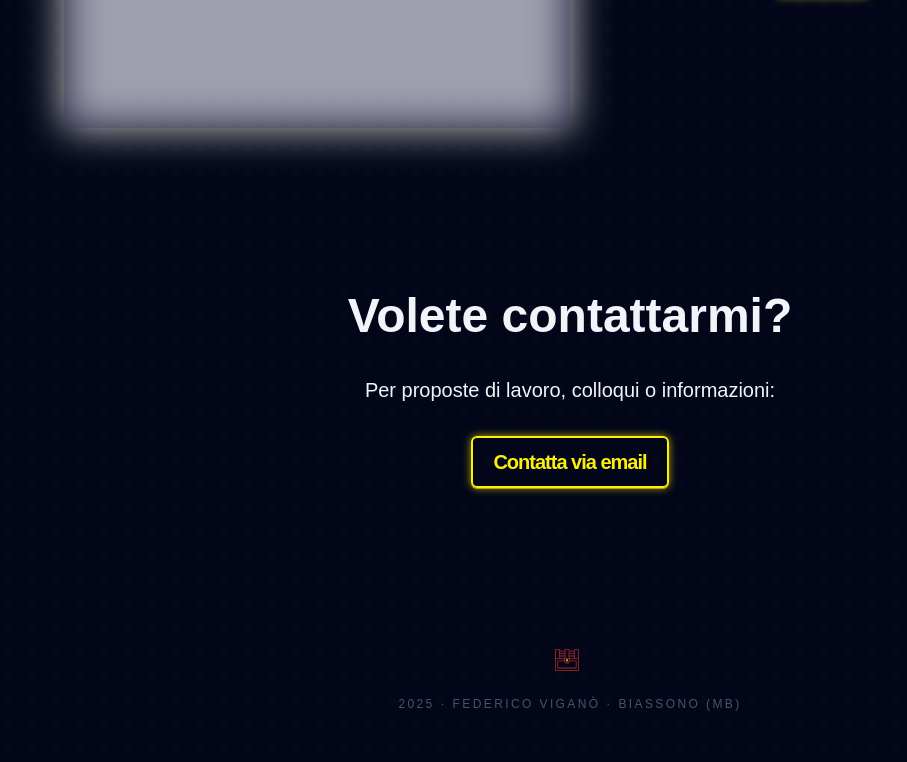
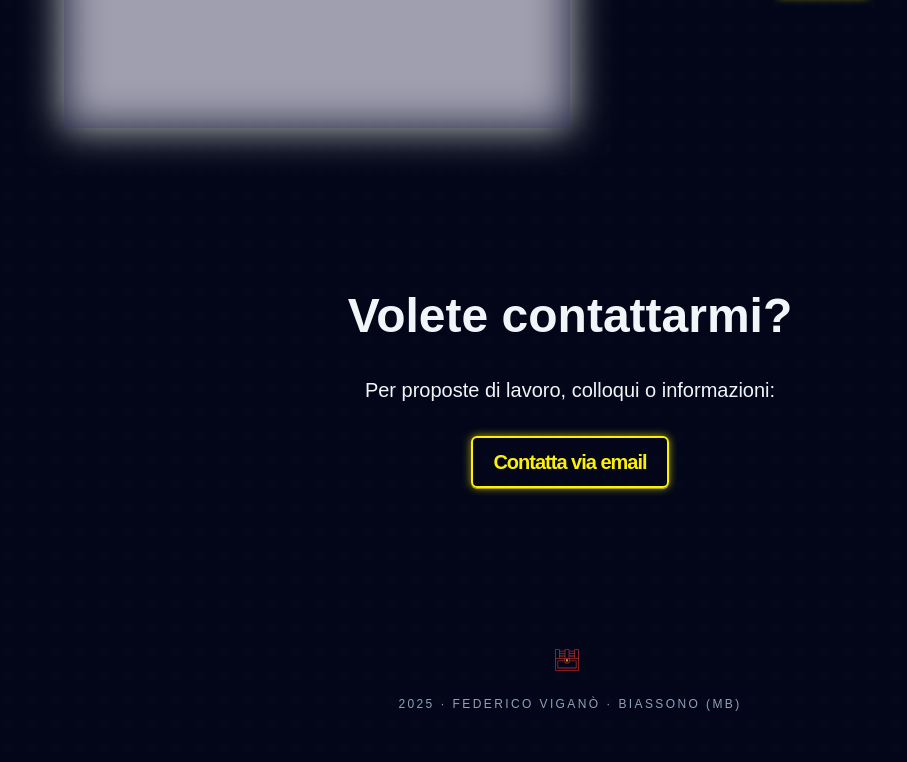
Before and after one commit to FedericoViga/Portfolio, a website built with Vite: page index.html in a window 1280 px wide. Shown: the part 6625-7387 px from the top of the page, without its empty margins (70-977 px from the left). Built offline with nearby package versions, Linux system fonts and the light colour scheme; placeholder pictures from the web are drawn by us; a web font is replaced by a local one.

Commit message:
cambiato colore testo footer title

```diff
--- a/styles/components/footer.css
+++ b/styles/components/footer.css
@@ -46,7 +46,7 @@
 .footer__title {
   font-size: var(--size-xs);
   font-weight: 400;
-  color: var(--clr-slate600);
+  color: var(--clr-slate400);
   text-align: center;
   text-transform: uppercase;
   letter-spacing: 0.2em;
```
